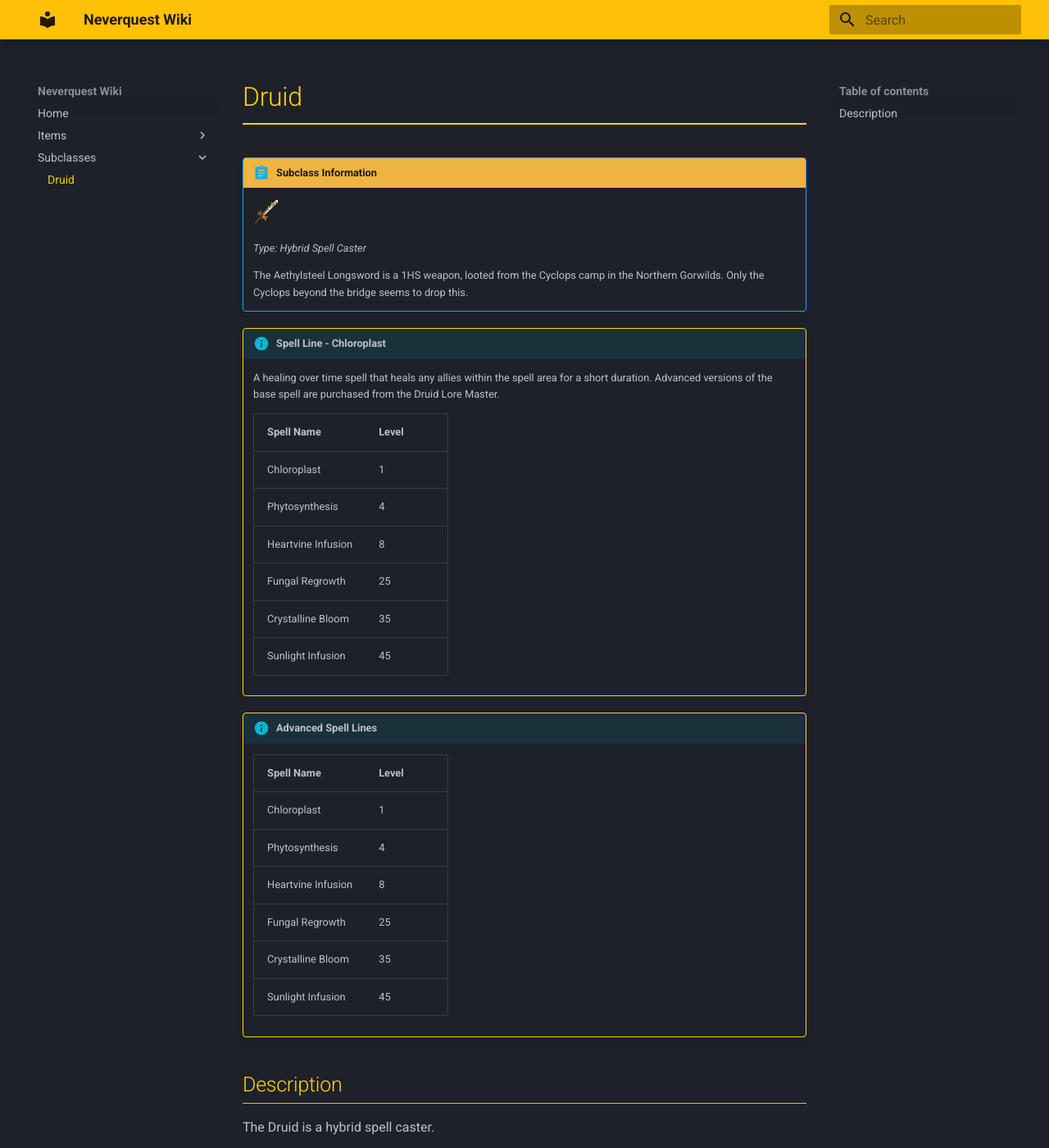
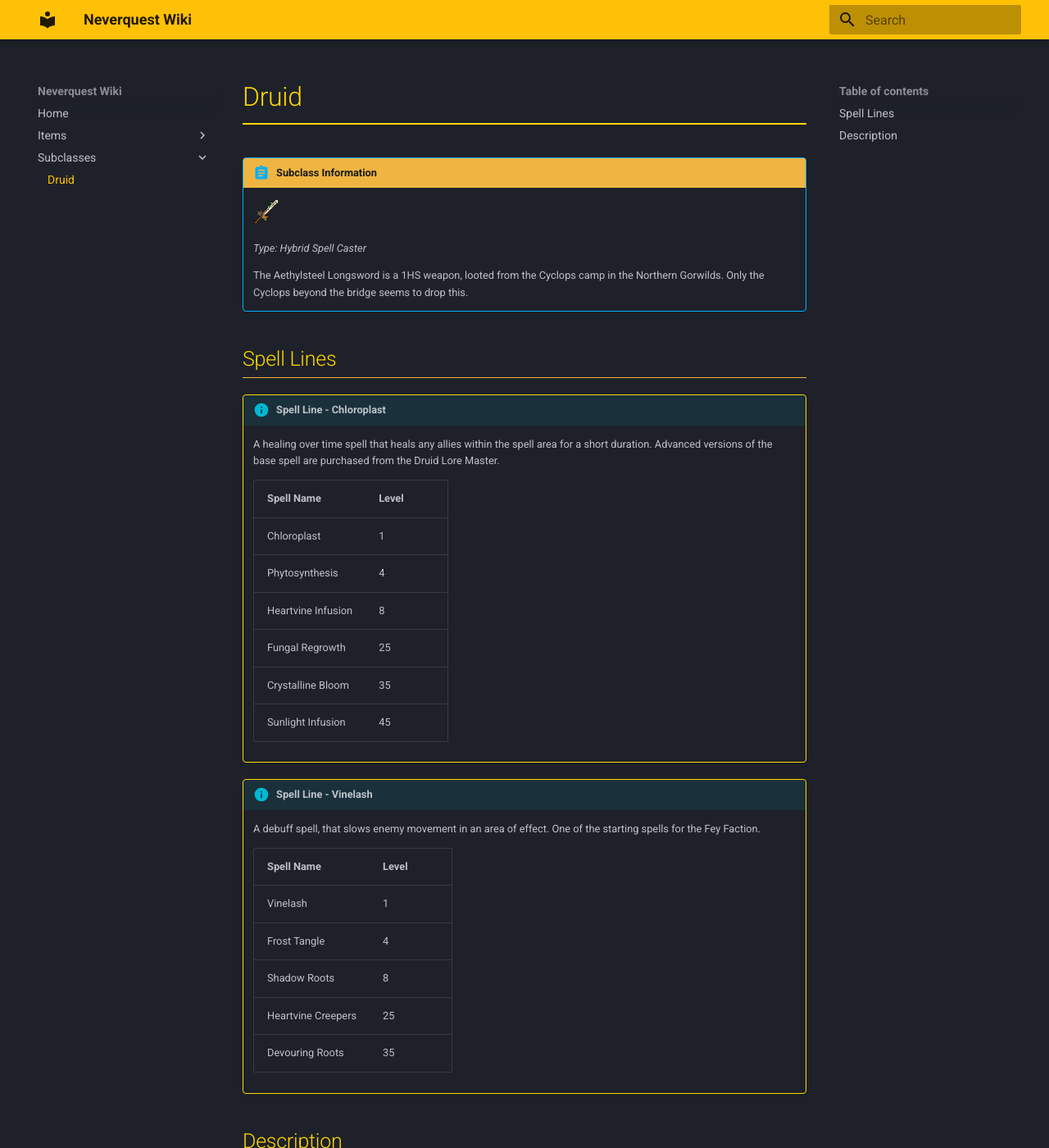
Before and after one commit to NeverQuest-Ben/NeverQuest, an MkDocs documentation site: the page built from docs/mechanics/subclass_Druid.md, in a window 1280 px wide and 1400 px high. Shown: the whole window at 82% size. Built offline with MkDocs 1.6.1 and Material for MkDocs 9.7.7, drawn with Linux system fonts in a browser that asks for light colours.

Commit message:
Update subclass_Druid.md

```diff
--- a/docs/mechanics/subclass_Druid.md
+++ b/docs/mechanics/subclass_Druid.md
@@ -6,6 +6,8 @@
 
 
     The Aethylsteel Longsword is a 1HS weapon, looted from the Cyclops camp in the Northern Gorwilds.  Only the Cyclops beyond the bridge seems to drop this.
+
+## Spell Lines
 
 !!! info "Spell Line - Chloroplast"
 
@@ -21,15 +23,18 @@
     | Sunlight Infusion | 45 |
 
 
-!!! info "Advanced Spell Lines"
+!!! info "Spell Line - Vinelash "
+
+    A debuff spell, that slows enemy movement in an area of effect.  One of the starting spells for the Fey Faction.
+
     | Spell Name | Level |
     | :--- | :--- |
-    | Chloroplast | 1 |
-    | Phytosynthesis | 4 |
-    | Heartvine Infusion | 8 |
-    | Fungal Regrowth | 25 |
-    | Crystalline Bloom | 35 |
-    | Sunlight Infusion | 45 |
+    | Vinelash | 1 |
+    | Frost Tangle | 4 |
+    | Shadow Roots | 8 |
+    | Heartvine Creepers | 25 |
+    | Devouring Roots| 35 |
+
 
 ## Description
 The Druid is a hybrid spell caster.
```
